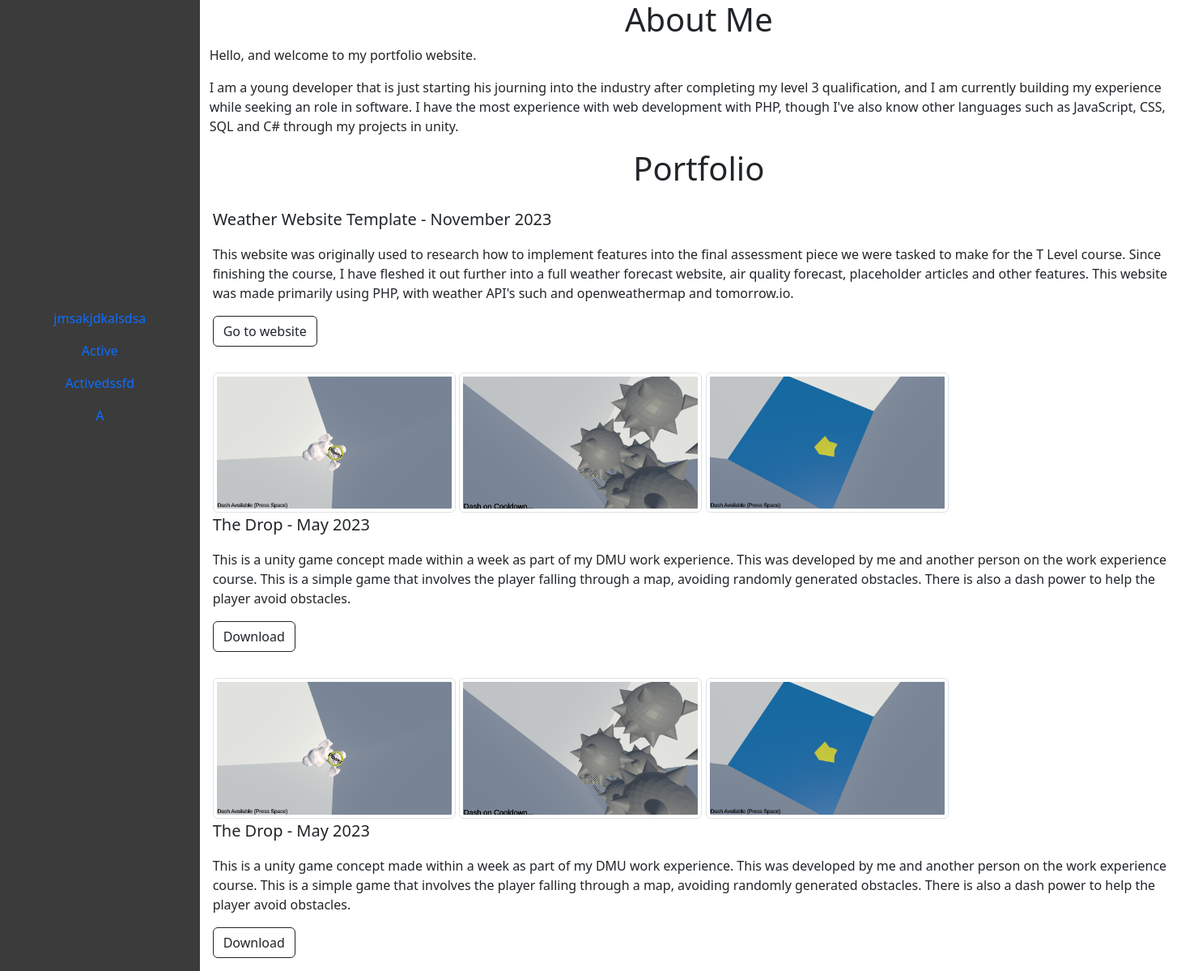
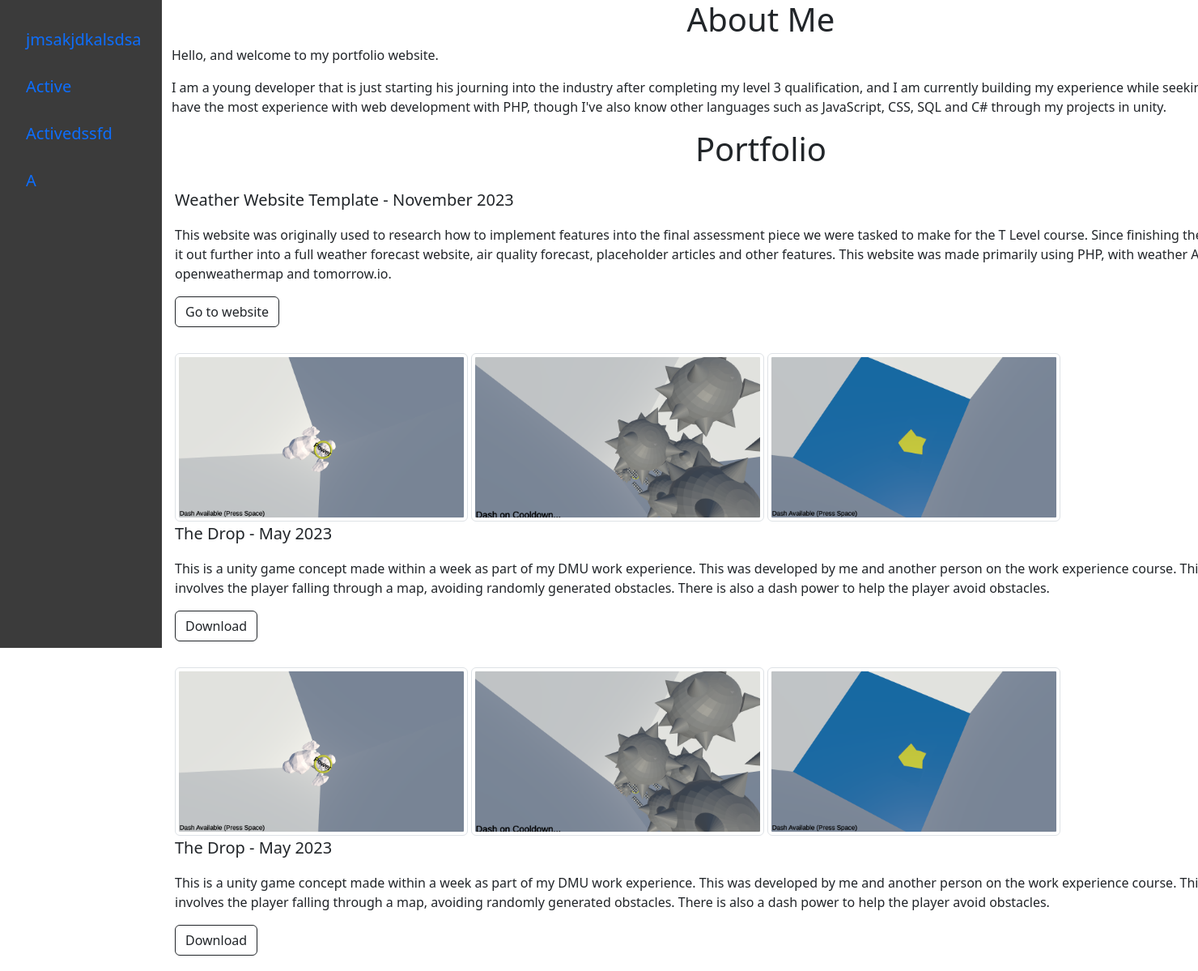
Before and after one commit to J-Thomas-Teratoid/J-Thomas-Teratoid.github.io, a PHP site: page / in a window 1480 px wide; the page is wider, and only the part inside the window is pictured. Shown: that part at 81% size. Run offline with PHP 8.4, Linux system fonts and the light colour scheme.

Commit message:
True Side Navbar

```diff
--- a/css/mystyles.css
+++ b/css/mystyles.css
@@ -3,11 +3,24 @@ body {
 }
 
 .nav {
-    margin-top: 373px;
-    text-align: center;
-    float:none;
+    height: 100%;
+    width: 200px;
+    position: fixed;
+    z-index: 1;
+    top: 0;
+    left: 0;
+    overflow-x: hidden;
+    background-color: rgb(59, 59, 59) !important ;
+    padding-top: 20px;
 }
 
-#navbar {
-    background-color: rgb(59, 59, 59) !important ;
+.nav .nav-item{
+    padding: 6px 8px 6px 16px;
+    text-decoration: none;
+    font-size: 20px;
+    display: block;
 }
+
+.main {
+    margin-left: 200px;
+}
--- a/index.html
+++ b/index.html
@@ -10,8 +10,8 @@
 <body>
     <div class = "container-fluid">
         <div class='row'>
-            <div class = 'col-2' id = 'navbar'>
-                <ul class='nav flex-sm-column nav-justified'>
+            <div>
+                <ul class='nav flex-sm-column'>
                     <li class='nav-item'>
                         <a class='nav-link active' aria-current='page' href='#'>jmsakjdkalsdsa</a>
                     </li>
@@ -26,7 +26,7 @@
                     </li>
                 </ul>
             </div>
-            <div class = 'col-10'>
+            <div class = "main">
                 <h1 class = 'text-center'>About Me</h1>
                 <p>Hello, and welcome to my portfolio website.</p>
                 <p>I am a young developer that is just starting his journing into the industry after completing my level 3 qualification, and I am currently building my experience while seeking an role in software. I have the most experience with web development with PHP, though I've also know other languages such as JavaScript, CSS, SQL and C# through my projects in unity.</p>
```
